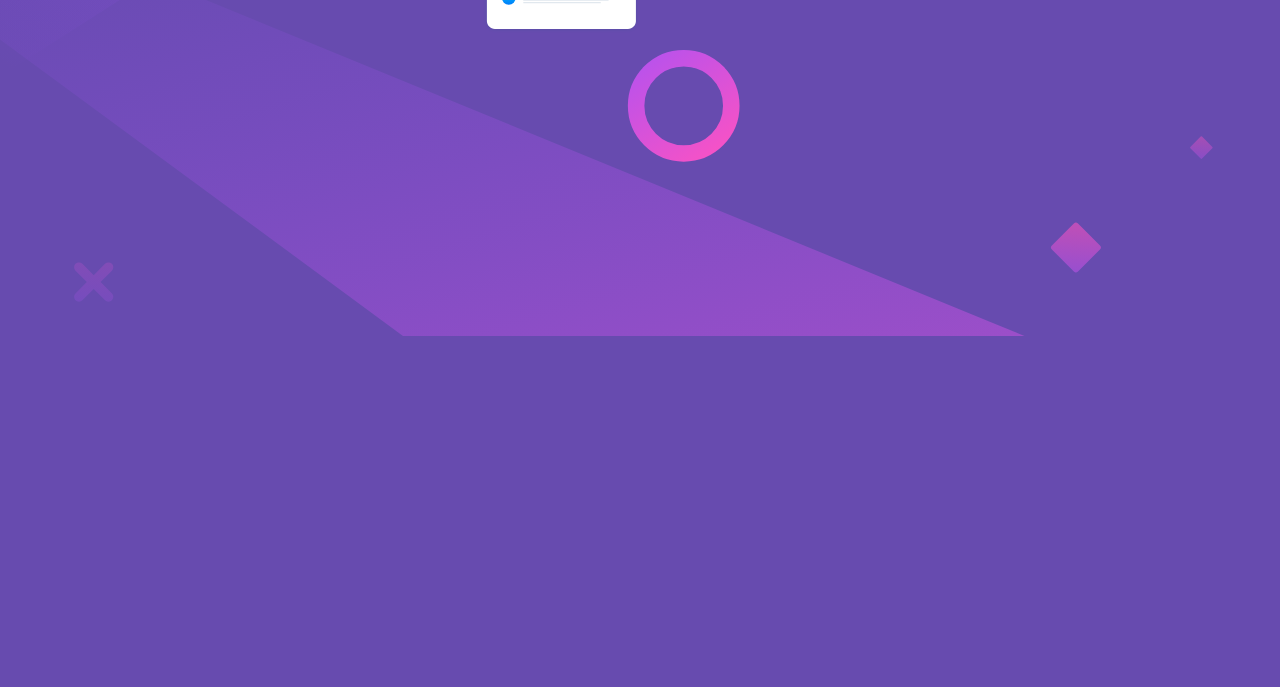
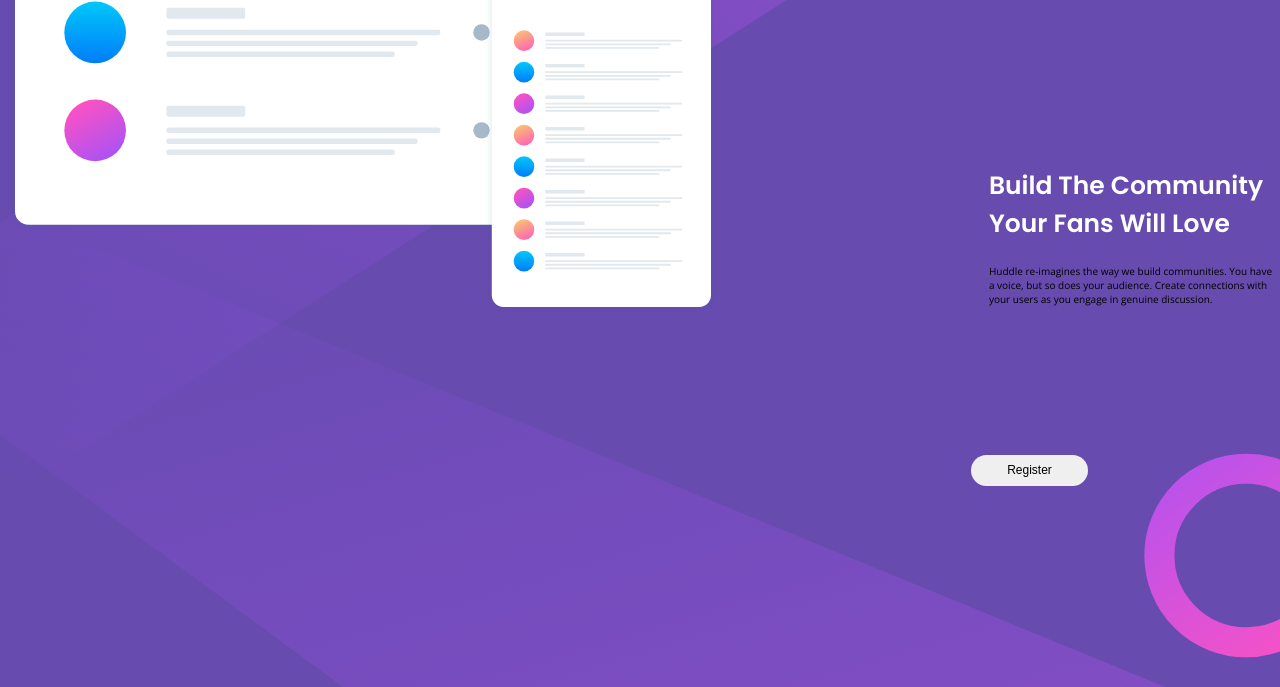
Before and after one commit to nyakita/huddle-landing, a plain HTML site: page index.html in a window 1280 px wide. Shown: the part 441-1128 px from the top of the page. Before the commit the page ends 800 px from the top, so only its background shows below. Drawn offline with nearby package versions, Linux system fonts and the light colour scheme.

Commit message:
Redesign of grid

```diff
--- a/css/style.css
+++ b/css/style.css
@@ -16,69 +16,86 @@
   background-repeat: no-repeat;
   background-size: cover;
   background-color: hsl(257, 40%, 49%);
-  padding:13em 15em;
-
+  /* padding:30em 10em; */
 }
 
 h1{
   font-family:"Poppins";
   font-weight: 600;
   color:#FFF;
+  font-size:2.5rem;
 }
 
 h2{
   font-family:"Poppins";
   font-weight:600;
   color:#FFF;
+  font-size:2.5rem;
 }
 
 .wrapper{
   display:grid;
   grid-template-columns:1fr 1fr;
-  grid-auto-rows: 6em;
+  grid-template-rows:.5fr 1.5fr .5fr .5fr .3fr;
   grid-template-areas:
-  "item1 ."
-  "item1 item2"
-  "item1 item2"
-  "item1 item3"
+  "item1  ."
+  "item2 item3"
+  ". item4"
+  ". item5"
   "footer footer";
+  grid-gap:7em;
 }
 
 .item1{
   grid-area:item1;
-  justify-self:center;
   align-self: center;
 }
 
 .item2{
   grid-area:item2;
+  align-self: center;
   justify-self:center;
-  align-self: center;
-  width:.5fr;
 }
 
-.item2 p{
-  color:#fff;
-  line-height:1.7;
-}
+
 
 .item3{
   grid-area:item3;
+  align-self: flex-end;
+  justify-self:end;
+}
+
+.item4{
+  grid-area:item4;
+  align-self: center;
   justify-self:center;
 }
 
-.item3 img:hover{
+.item4 p{
+  color:#fff;
+  line-height:1.7;
+  font-size:1rem;
+}
+
+.item5{
+  grid-area:item5;
+  align-self: center;
+  justify-self:center;
+}
+
+
+.item6 img:hover{
   background-color:hsl(300, 69%, 71%);
 }
 
-.item3 img{
+.item6 img{
   background-color: hsl(257, 40%, 49%);
 }
 
-.mockUp{
+/* .mockUp{
   max-width:100%;
   max-height:100%;
-}
+} */
 
 
 footer{
@@ -88,6 +105,10 @@
 }
 
 button{
+  font-size:1.2rem;
+  padding:.7em 3em;
+  border-radius:2em;
+  border:none;
 }
 
 button:hover{
--- a/index.html
+++ b/index.html
@@ -16,21 +16,30 @@
 
       <div class="item1">
         <ion-icon name="chatbox-ellipses-outline" class="huddle"></ion-icon><h1>Huddle</h1>
+
+      </div>
+
+      <div class="item2">
         <img src="images/illustration-mockups.svg" alt="mockUp" class="mockUp">
       </div>
 
-      <div class="item2">
+      <div class="item3">
         <h2>Build The Community <br> Your Fans Will Love</h1>
 
-        <p>Huddle re-imagines the way we build communities. You have <br> a voice, but so does your audience.
-        Create connections with <br> your users as you engage in genuine discussion.</p>
+          <p>Huddle re-imagines the way we build communities. You have <br> a voice, but so does your audience.
+          Create connections with <br> your users as you engage in genuine discussion.</p>
+        </div>
 
-        <button type="button" name="button">Register</button>
-      </div>
+
+        <div class="item4">
+          <button type="button" name="button">Register</button>
+        </div>
 
 
 
-      <div class="item3">
+
+
+      <div class="item5">
         <img src="images/facebook.png" alt="facebook">
         <img src="images/twitter.png" alt="twitter">
         <img src="images/instagram.png" alt="instagram">
```
